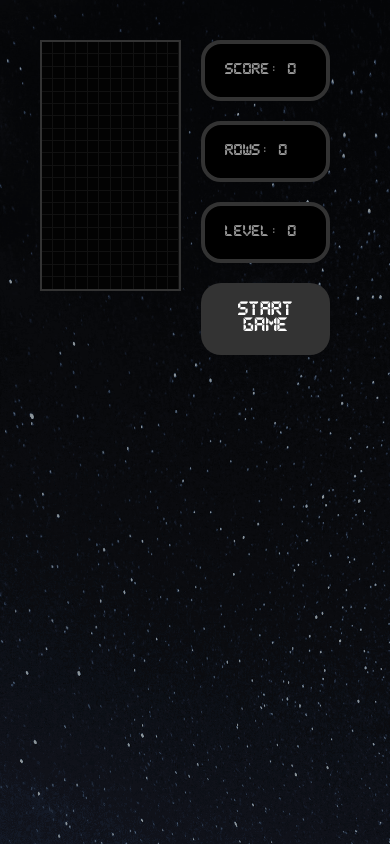
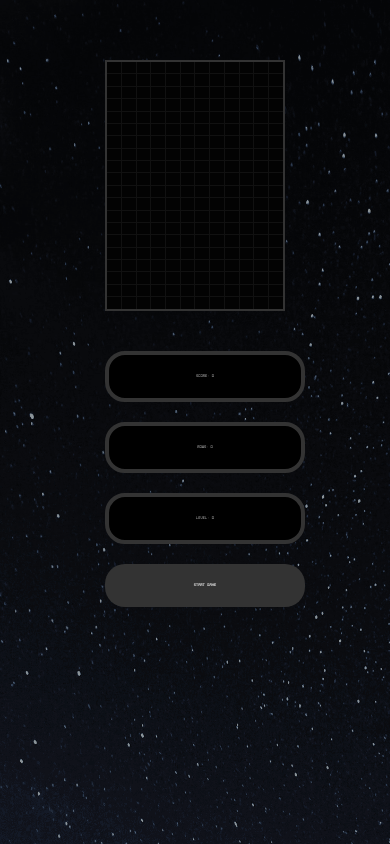
Before and after one commit to a-velasquez/tetris, a React (Create React App) app: page / in a window 390 px wide. Built offline with nearby package versions, Linux system fonts and the light colour scheme.

Commit message:
add media queries for responsiveness

```diff
--- a/src/components/styles/StyledDisplay.js
+++ b/src/components/styles/StyledDisplay.js
@@ -14,4 +14,13 @@ export const StyledDisplay = styled.div`
 	background: #000;
 	font-family: Pixel, Arial, Helvetica, sans-serif;
 	font-size: 0.8rem;
+
+	@media (max-width: 768px) {
+		// margin: 20px 10px 20px 50px;
+		margin: 20px auto 20px 80px;
+		display: flex;
+		justify-content: center;
+		width: 100%;
+		font-size: 0.2rem;
+	}
 `
--- a/src/components/styles/StyledStage.js
+++ b/src/components/styles/StyledStage.js
@@ -12,4 +12,23 @@ export const StyledStage = styled.div`
 	width: 100%;
 	max-width: 35vw;
 	background: #111;
+	margin-bottom: auto;
+
+	@media (max-width: 768px) {
+		display: grid;
+		margin: auto;
+		height: 45vw%;
+		max-width: 45vw;
+		grid-gap: 1px;
+		border: 2px solid #333;
+	}
+
+	@media (max-width: 390px) {
+		display: grid;
+		margin: 40px auto;
+		max-width: 45vw;
+		max-height: 75vw;
+		grid-gap: 1px;
+		border: 2px solid #333;
+	}
 `
--- a/src/components/styles/StyledStartButton.js
+++ b/src/components/styles/StyledStartButton.js
@@ -14,4 +14,13 @@ export const StyledStartButton = styled.button`
 	font-size: 1rem;
 	outline: none;
 	cursor: pointer;
+
+	@media (max-width: 768px) {
+		margin: auto;
+		display: flex;
+		justify-content: center;
+		width: 100%;
+		font-size: 0.2rem;
+		margin: 10px 10px 10px 80px;
+	}
 `
--- a/src/components/styles/StyledTetris.js
+++ b/src/components/styles/StyledTetris.js
@@ -12,9 +12,16 @@ export const StyledTetrisWrapper = styled.div`
 export const StyledTetris = styled.div`
 	display: flex;
 	align-items: flex-start;
-	padding: 40px;
-	margin: 0 auto;
-	max-width: 900px;
+	padding: 5px;
+	margin: auto;
+	max-width: 800px;
+
+	@media (max-width: 768px) {
+		display: block;
+		align-items: flex-start;
+		max-width: 400px;
+		padding-top: 20px;
+	}
 
 	aside {
 		width: 100;
```
